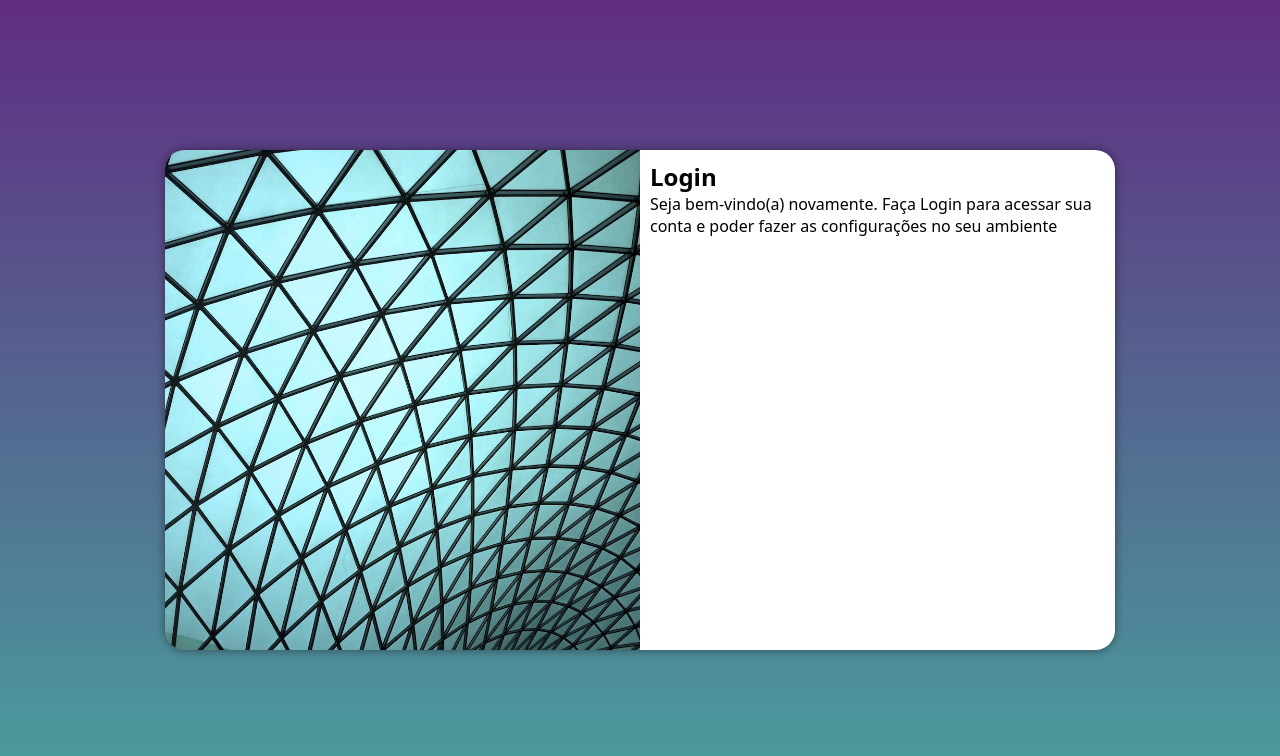
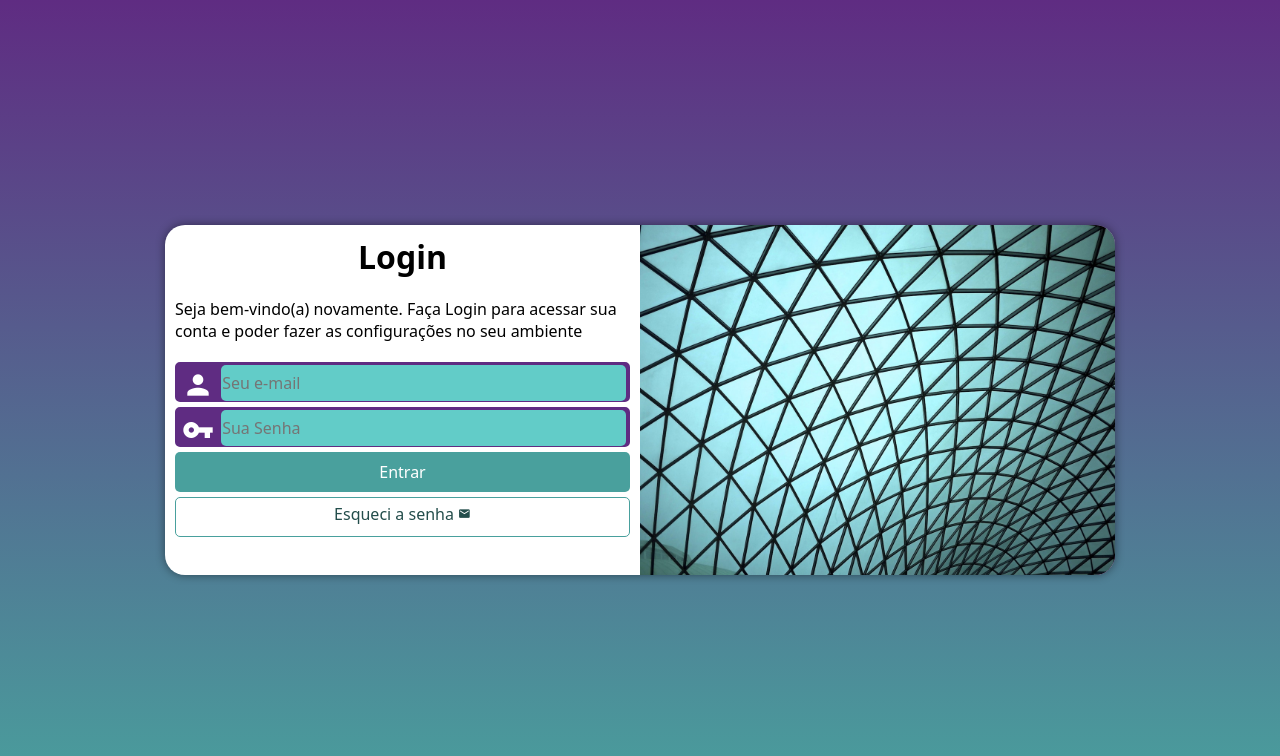
Before and after one commit to JoaovmSantos/projeto-login, a plain HTML site: page index.html in a window 1280 px wide. Drawn offline with Linux system fonts and the light colour scheme.

Commit message:
finalizei o projeto

```diff
--- a/estilos/media-query.css
+++ b/estilos/media-query.css
@@ -6,6 +6,7 @@
     }
     section#login{
         width: 80vw;
+        height: 280px;
     }
 
     section#login > div#imagem{
@@ -27,17 +28,27 @@
     }
     section#login{
         width: 950px;
+        height: 350px;
     }
 
     section#login > div#imagem{
+        float: right;
+        width: 50%;
+        height: 100%;
+    }
+
+    section#login > div#formulario{
         float: left;
         width: 50%;
         height: 100%;
     }
 
-    section#login > div#formulario{
-        float: right;
-        width: 50%;
-        height: 100%;
+    div#formulario > h1{
+        font-size: 2em;
+    }
+
+    div#formulario > p{
+        font-size: 1em;
+        margin: 20px 0px;
     }
 }
--- a/estilos/style.css
+++ b/estilos/style.css
@@ -29,15 +29,15 @@
     position: absolute;
     top: 50%;
     left: 50%;
-    transform: translate(-50%, -50%);
     overflow: hidden;
     background-color: white;
     width: 250px;
-    height: 500px;
+    height: 520px;
     border-radius: 20px;
     box-shadow: 0px 0px 10px rgba(0, 0, 0, 0.452);
     transition: width .3s height .3s;
     transition-timing-function: ease;
+    transform: translate(-50%, -50%);
 }
 
 section#login > div#imagem{
@@ -52,3 +52,87 @@
     display: block;
     padding: 10px;
 }
+
+div#formulario > h1{
+    text-align: center;
+    margin-bottom: 10px;
+}
+
+div#formulario > p{
+    font-size: 0.8em;
+}
+
+form > div.campo{
+    background-color: #5f2c82;
+    border: 2px solid #5f2c82;
+    width: 100%;
+    height: 40px;
+    border-radius: 5px;
+    margin: 5px 0px;
+}
+
+div.campo > label{
+    display: none;
+}
+
+div.campo > span{
+    color: white;
+    font-size: 2em;
+    width: 40px;
+    padding: 5px;
+}
+
+div.campo > input{
+    background-color: #62ccc8;
+    font-size: 1em;
+    width: calc(100% - 45.8px);
+    height: 100%;
+    border: 0px;
+    border-radius: 5px;
+    padding: 1px;
+    transform: translateY(-12px);
+}
+
+div.campo > input:focus-within{
+    background-color: white;
+    border: none;
+}
+
+form > input[type='submit']{
+    display: block;
+    font-size: 1em;
+    width: 100%;
+    height: 40px;
+    background-color: #49a09d;
+    color: white;
+    border: none;
+    border-radius: 5px;
+    cursor: pointer;
+}
+
+form > input[type='submit']:hover{
+    background-color: #2f6462;
+}
+
+form > a.botao{
+    display: block;
+    text-align: center;
+    font-size: 1em;
+    width: 100%;
+    height: 40px;
+    padding-top: 5px;
+    margin-top: 5px;
+    background-color: white;
+    border: 1px solid #49a09d;
+    border-radius: 5px;
+    text-decoration: none;
+    color: #234d4b;
+}
+
+form> a.botao:hover{
+    background-color: #62ccc8;
+}
+
+form > a.botao > span{
+    font-size: 0.8em;
+}
--- a/index.html
+++ b/index.html
@@ -5,6 +5,7 @@
     <meta http-equiv="X-UA-Compatible" content="IE=edge">
     <meta name="viewport" content="width=device-width, initial-scale=1.0">
     <title>Login</title>
+    <link href="https://fonts.googleapis.com/icon?family=Material+Icons" rel="stylesheet">
     <link rel="stylesheet" href="estilos/style.css">
     <link rel="stylesheet" href="estilos/media-query.css">
 </head>
@@ -19,8 +20,21 @@
             <div id="formulario">
                 <h1>Login</h1>
                 <p>Seja bem-vindo(a) novamente. Faça Login para acessar sua conta e poder fazer as configurações no seu ambiente</p>
-                <form action="login.php" method="post">
-
+                <form action="login.php" method="post" autocomplete="on">
+                    <div class="campo">
+                        <span class="material-icons">person</span>
+                        <input type="email" name="login" id="ilogin" placeholder="Seu e-mail" autocomplete="email" required maxlength="30">
+                        <label for="ilogin">Login</label>
+                    </div>
+                    <div class="campo">
+                        <span class="material-icons">vpn_key</span>
+                        <input type="password" name="senha" id="isenha" placeholder="Sua Senha" autocomplete="current-password" required minlength="8" maxlength="20">
+                        <label for="isenha">Senha</label>
+                    </div>
+                    <input type="submit" value="Entrar">
+                    <a href="esqueci.html" class="botao">
+                        Esqueci a senha <span class="material-icons">mail</span>
+                    </a>
                 </form>
             </div>
 
```
